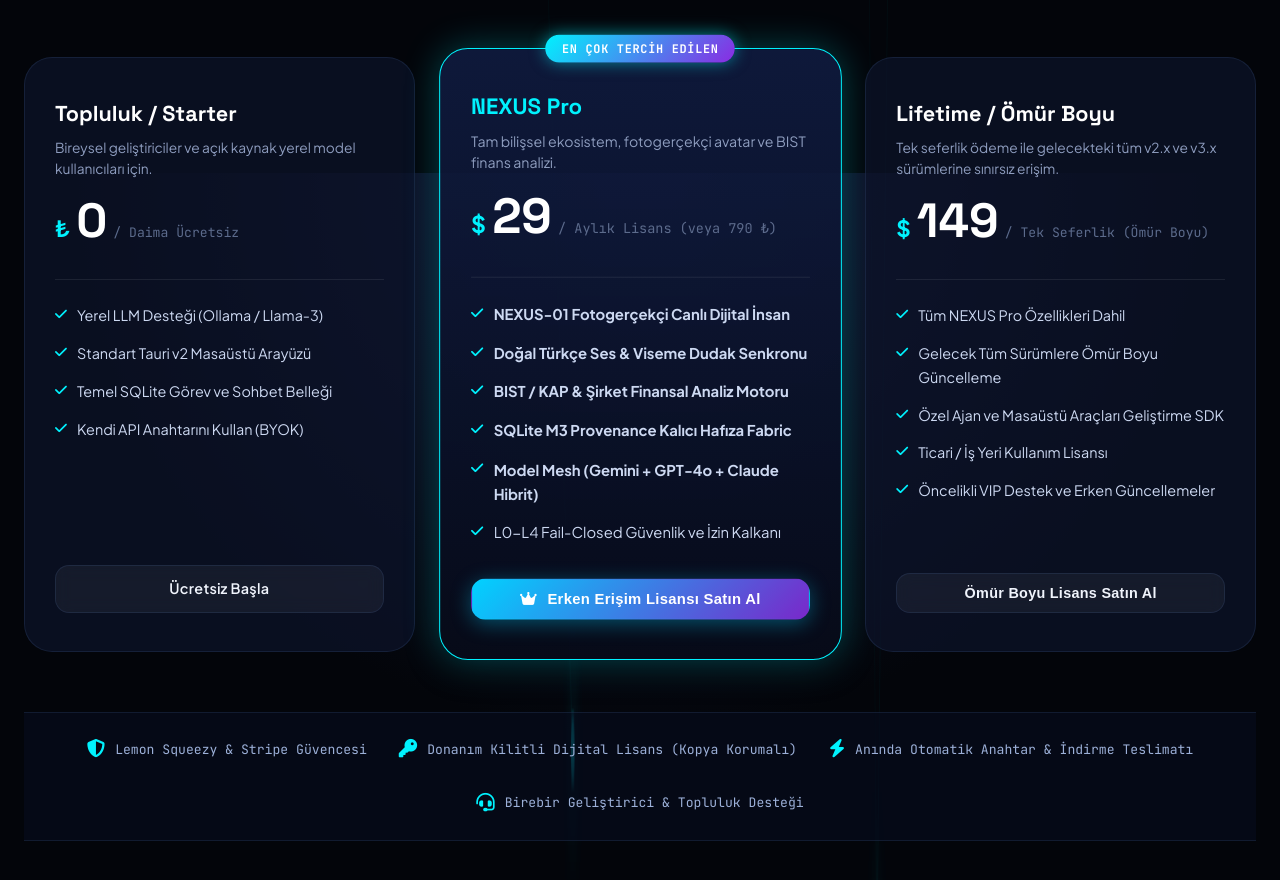
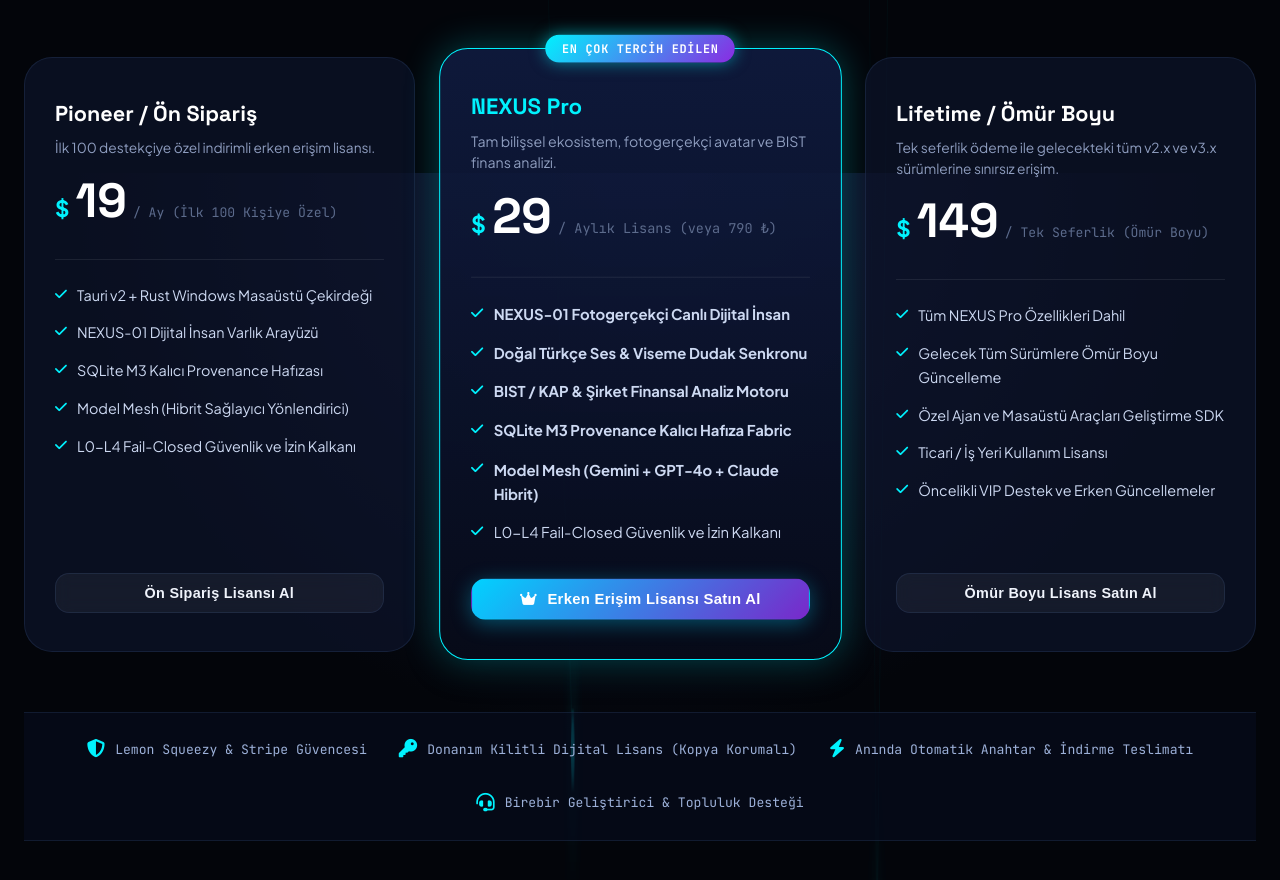
Before and after one commit to Mehmetmp27/nexus-project-site, a plain HTML site: page index.html in a window 1280 px wide. Shown: the part 10227-11107 px from the top of the page. Drawn offline with Linux system fonts and the light colour scheme.

Commit message:
feat: Remove free tier, introduce 100% premium Pioneer pre-order and Founder license tiers

```diff
--- a/index.html
+++ b/index.html
@@ -1029,29 +1029,30 @@
 
       <div class="pricing-grid">
 
-        <!-- Tier 1: Community Starter -->
+        <!-- Tier 1: Pioneer Early Access -->
         <div class="pricing-card">
           <div class="pricing-header">
-            <h3 class="pricing-plan-name">Topluluk / Starter</h3>
-            <p class="pricing-plan-desc">Bireysel geliştiriciler ve açık kaynak yerel model kullanıcıları için.</p>
+            <h3 class="pricing-plan-name">Pioneer / Ön Sipariş</h3>
+            <p class="pricing-plan-desc">İlk 100 destekçiye özel indirimli erken erişim lisansı.</p>
             <div class="price-box">
-              <span class="price-currency">₺</span>
-              <span class="price-amount">0</span>
-              <span class="price-period">/ Daima Ücretsiz</span>
+              <span class="price-currency">$</span>
+              <span class="price-amount">19</span>
+              <span class="price-period">/ Ay (İlk 100 Kişiye Özel)</span>
             </div>
           </div>
 
           <ul class="pricing-features-list">
-            <li class="pricing-feature-item"><i class="fa-solid fa-check"></i> <span>Yerel LLM Desteği (Ollama / Llama-3)</span></li>
-            <li class="pricing-feature-item"><i class="fa-solid fa-check"></i> <span>Standart Tauri v2 Masaüstü Arayüzü</span></li>
-            <li class="pricing-feature-item"><i class="fa-solid fa-check"></i> <span>Temel SQLite Görev ve Sohbet Belleği</span></li>
-            <li class="pricing-feature-item"><i class="fa-solid fa-check"></i> <span>Kendi API Anahtarını Kullan (BYOK)</span></li>
+            <li class="pricing-feature-item"><i class="fa-solid fa-check"></i> <span>Tauri v2 + Rust Windows Masaüstü Çekirdeği</span></li>
+            <li class="pricing-feature-item"><i class="fa-solid fa-check"></i> <span>NEXUS-01 Dijital İnsan Varlık Arayüzü</span></li>
+            <li class="pricing-feature-item"><i class="fa-solid fa-check"></i> <span>SQLite M3 Kalıcı Provenance Hafızası</span></li>
+            <li class="pricing-feature-item"><i class="fa-solid fa-check"></i> <span>Model Mesh (Hibrit Sağlayıcı Yönlendirici)</span></li>
+            <li class="pricing-feature-item"><i class="fa-solid fa-check"></i> <span>L0-L4 Fail-Closed Güvenlik ve İzin Kalkanı</span></li>
           </ul>
 
           <div class="pricing-cta-wrap">
-            <a href="#download" class="btn btn-secondary" style="width: 100%;">
-              <span>Ücretsiz Başla</span>
-            </a>
+            <button class="btn btn-secondary open-checkout" data-plan="Pioneer / Ön Sipariş" data-price="$19 / Ay" style="width: 100%;">
+              <span>Ön Sipariş Lisansı Al</span>
+            </button>
           </div>
         </div>
 
```
